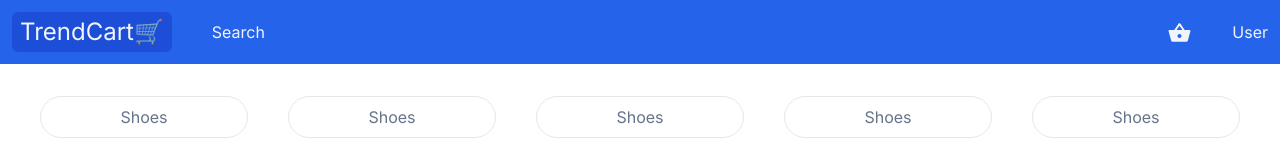
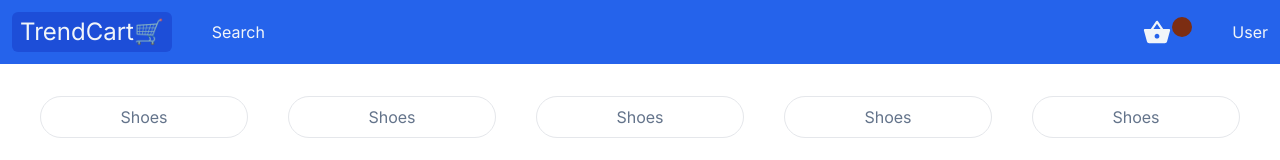
Before and after one commit to arzucaner/trendcart-ecommerce, a Next.js app: page / in a window 1280 px wide. Shown: the top 160 px of the page. Built offline with nearby package versions, Linux system fonts and the light colour scheme.

Commit message:
Add basket functionality and define CSS styles

```diff
--- a/app/components/navbar/CardCount.tsx
+++ b/app/components/navbar/CardCount.tsx
@@ -1,9 +1,12 @@
 "use client"
 import { IoMdBasket } from "react-icons/io";
+import UseCart from '@/hooks/UseCart'
 const CardCount = () => {
+    const { cartPrdcts } = UseCart()
     return (
-        <div className="hidden md:flex">
-            <IoMdBasket size="25" />
+        <div className="hidden md:flex relative">
+            <IoMdBasket size="30" />
+            <div className='absolyte -top-1 right-2 text-xs bg-orange-900 w-5 h-5 flex items-center justify-center rounded-full'>{cartPrdcts?.length}</div>
         </div>
     )
 }
```
